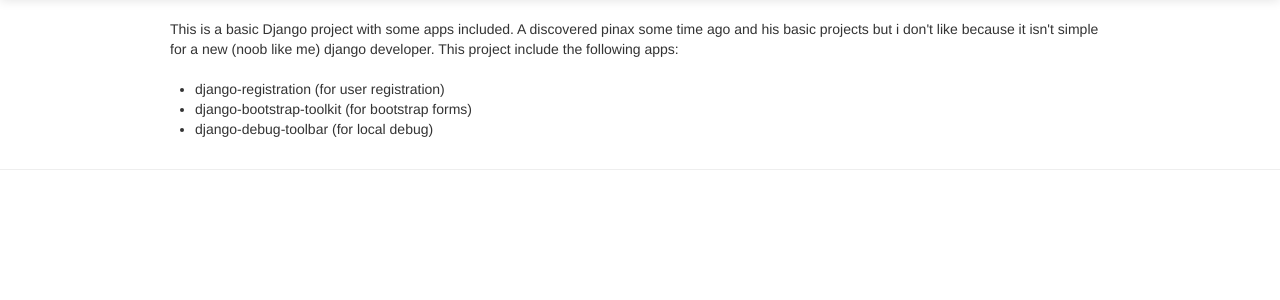
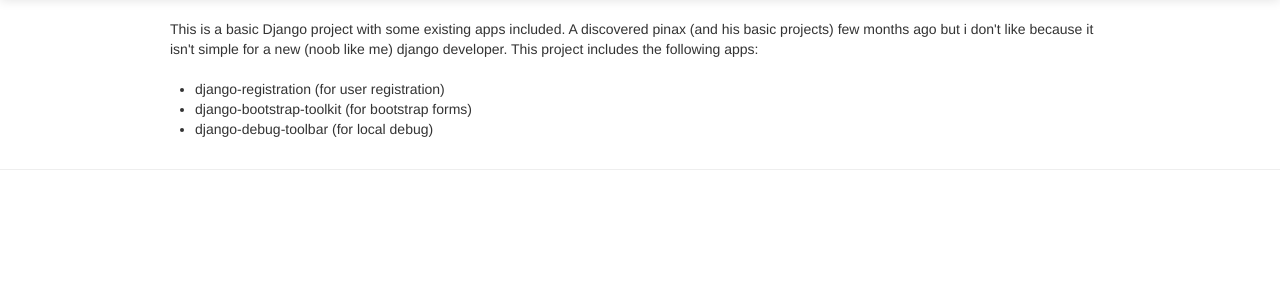
Before and after one commit to kl4us/django-bootstrap-registration, a Django app: page / in a window 1280 px wide. Shown: the part 41-341 px from the top of the page. Run offline with Django 3.2, Linux system fonts and the light colour scheme; some libraries are stand-ins or nearby versions.

Commit message:
adjusted index text

```diff
--- a/templates/index.html
+++ b/templates/index.html
@@ -2,9 +2,10 @@
 {% load i18n %}
 
 {% block content %}
-This is a basic Django project with some apps included. A discovered pinax some time ago and his basic projects but i don't like because it isn't simple for a new (noob like me) django developer.
+This is a basic Django project with some existing apps included.
+A discovered pinax (and his basic projects) few months ago but i don't like because it isn't simple for a new (noob like me) django developer.
 
-This project include the following apps:
+This project includes the following apps:
 <br /><br />
 <ul>
 	<li>django-registration (for user registration)</li>
```
